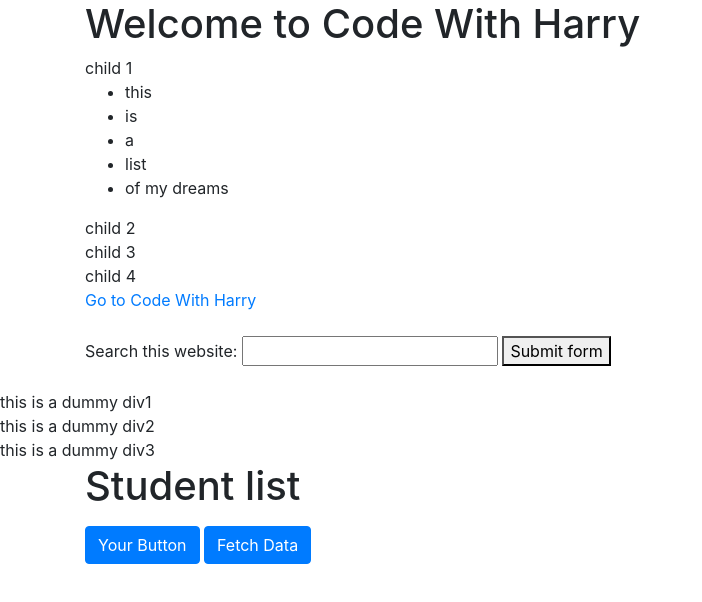
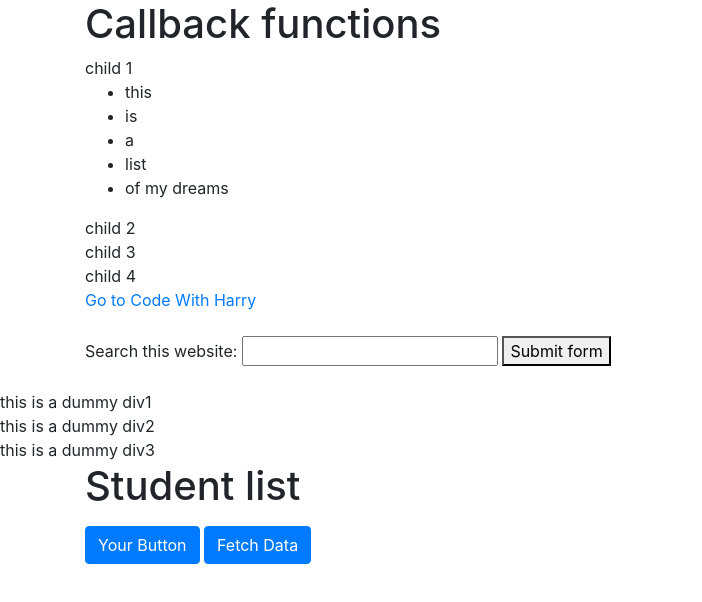
Before and after one commit to Naveen2301-stack/JavaScript_Snippets, a plain HTML site: page CallBack/index.html in a window 1280 px wide. Shown: the whole page, without its empty margins (0-702 px from the left). Drawn offline with nearby package versions, Linux system fonts and the light colour scheme.

Commit message:
small changes

```diff
--- a/CallBack/index.html
+++ b/CallBack/index.html
@@ -9,7 +9,7 @@
 </head>
 <body>
     <div class="container">
-        <h1 id="heading" class='yourhead rhia is'> Welcome to Code With Harry</h1>
+        <h1 id="heading" class='yourhead rhia is'> Callback functions</h1>
         <div id="myfirst" class="child red good" id="first">child 1
 
             <ul class="this" id='myul'>
```
